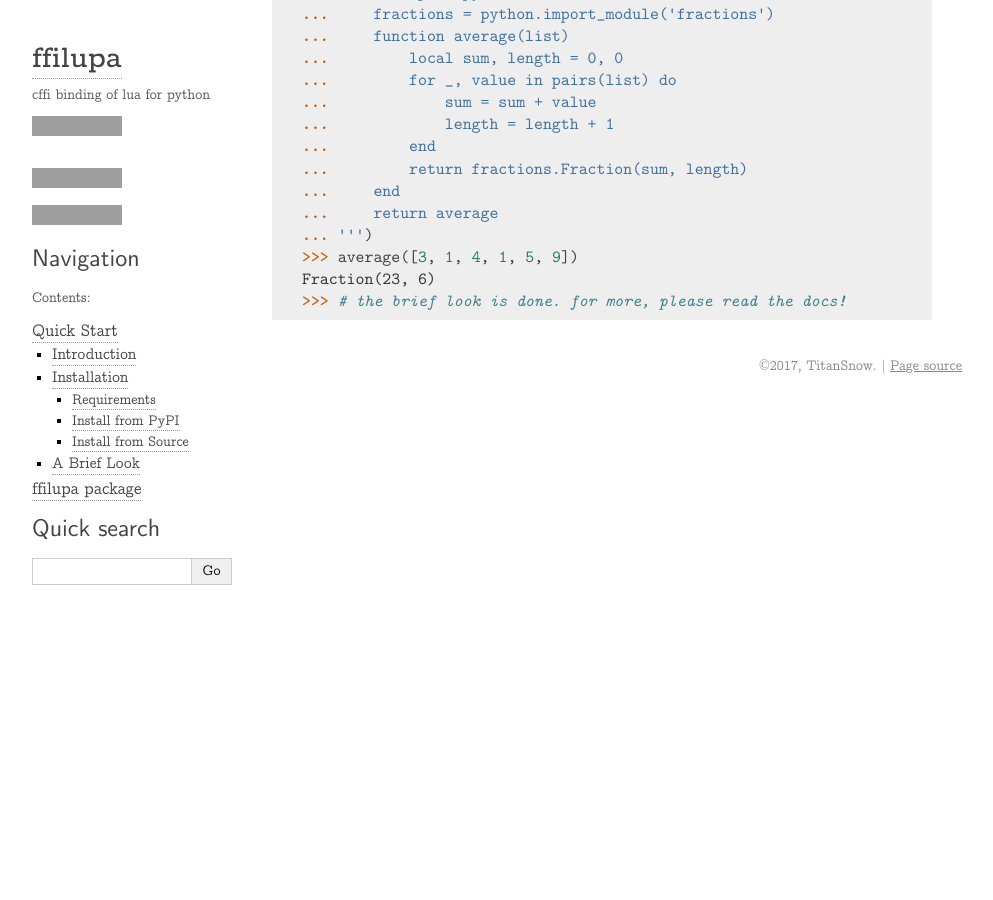
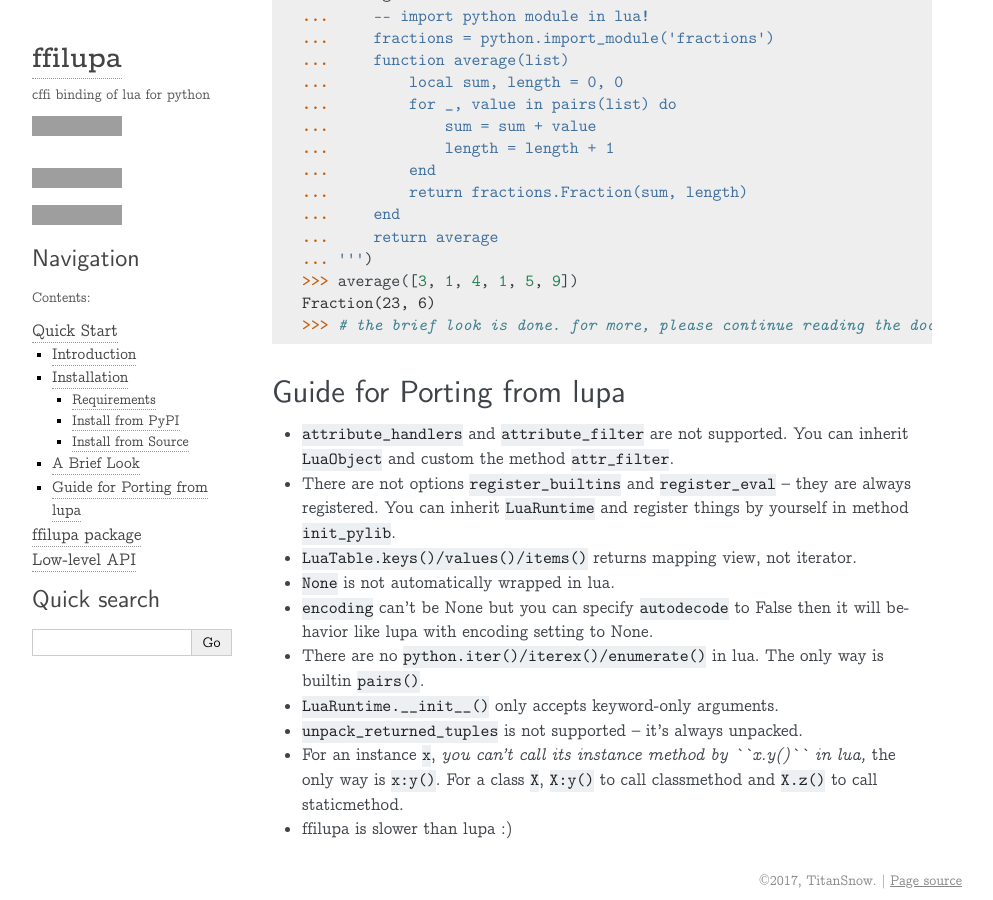
Before and after one commit to ruihe774/ffilupa, a Sphinx documentation site: the page built from docs/start.rst, in a window 1280 px wide and 900 px high, scrolled down 2647 px, cut to the strip 0-900 px from the top of the window. Shown: the whole strip, without its empty margins (148-1141 px from the left). Built offline with Sphinx 7.4.7, drawn with Linux system fonts in a browser that asks for light colours; some of the changed text lies outside the part shown; grey boxes are pictures that could not be loaded.

Commit message:
finish doc

```diff
--- a/docs/index.rst
+++ b/docs/index.rst
@@ -14,6 +14,7 @@
 
    start
    ffilupa
+   lowlevel
 
 
 Indices and tables
--- /dev/null
+++ b/docs/lowlevel.rst
@@ -0,0 +1,5 @@
+Low-level API
+=============
+
+.. error::
+    This doc is still writing.
--- a/docs/start.rst
+++ b/docs/start.rst
@@ -11,9 +11,11 @@
 of lupa_. Unlike lupa, ffilupa is based on cffi rather than Cython.
 That means it's JIT-friendly and has no dependency on python C API.
 
-ffilupa is almost compatible with lupa but has some incompatibility.
+ffilupa is almost compatible with lupa but has some incompatible places.
+See `Guide for Porting from lupa`_.
 
 ffilupa provides the low-level lua C API for python.
+See :doc:`lowlevel`.
 
 .. _cffi: https://cffi.readthedocs.io
 .. _lua: https://www.lua.org
@@ -148,4 +150,34 @@
     ... ''')
     >>> average([3, 1, 4, 1, 5, 9])
     Fraction(23, 6)
-    >>> # the brief look is done. for more, please read the docs!
+    >>> # the brief look is done. for more, please continue reading the doc!
+
+Guide for Porting from lupa
+---------------------------
+
+* ``attribute_handlers`` and ``attribute_filter`` are not supported.
+  You can inherit ``LuaObject`` and custom the method ``attr_filter``.
+
+* There are not options ``register_builtins`` and ``register_eval`` --
+  they are always registered. You can inherit ``LuaRuntime`` and register
+  things by yourself in method ``init_pylib``.
+
+* ``LuaTable.keys()/values()/items()`` returns mapping view, not iterator.
+
+* ``None`` is not automatically wrapped in lua.
+
+* ``encoding`` can't be None but you can specify ``autodecode`` to False
+  then it will behavior like lupa with encoding setting to None.
+
+* There are no ``python.iter()/iterex()/enumerate()`` in lua. The only way
+  is builtin ``pairs()``.
+
+* ``LuaRuntime.__init__()`` only accepts keyword-only arguments.
+
+* ``unpack_returned_tuples`` is not supported -- it's always unpacked.
+
+* For an instance ``x``, *you can't call its instance method by ``x.y()``
+  in lua,* the only way is ``x:y()``. For a class ``X``, ``X:y()`` to call
+  classmethod and ``X.z()`` to call staticmethod.
+
+* ffilupa is slower than lupa :)
```
